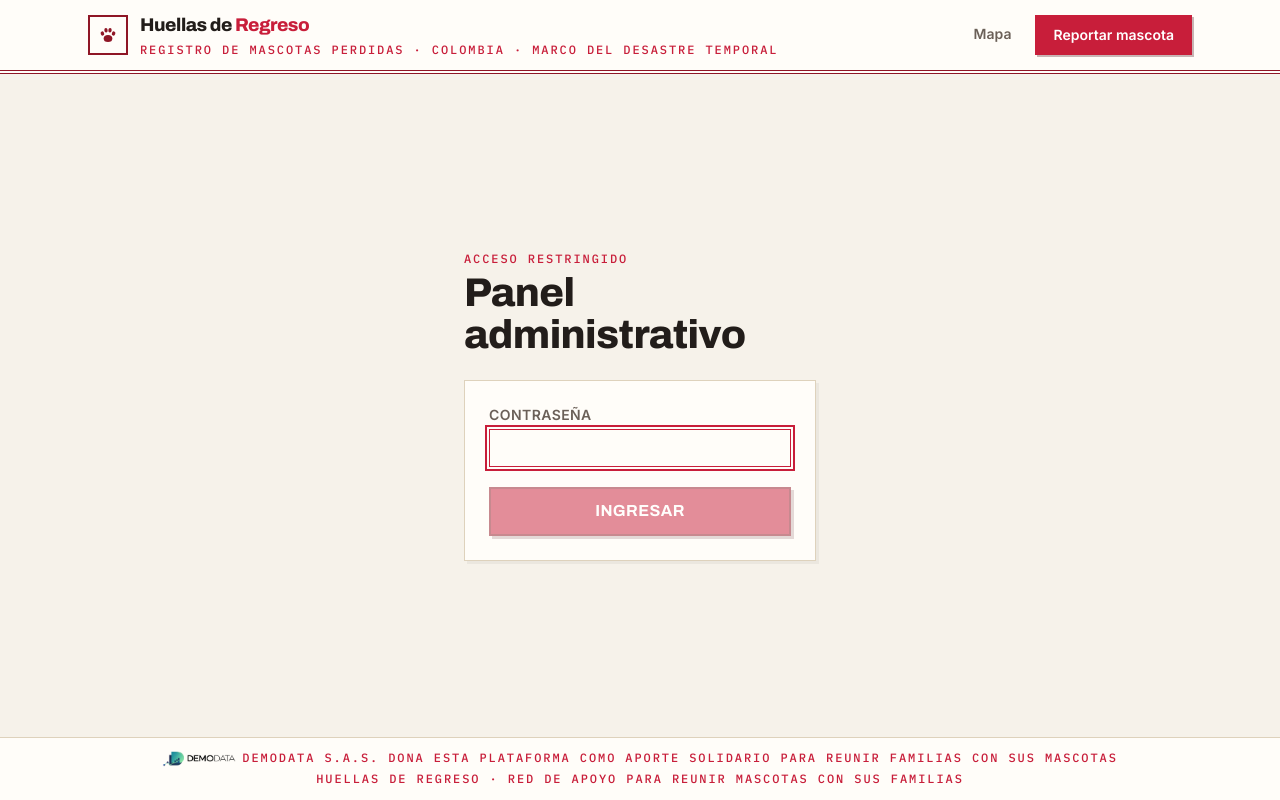
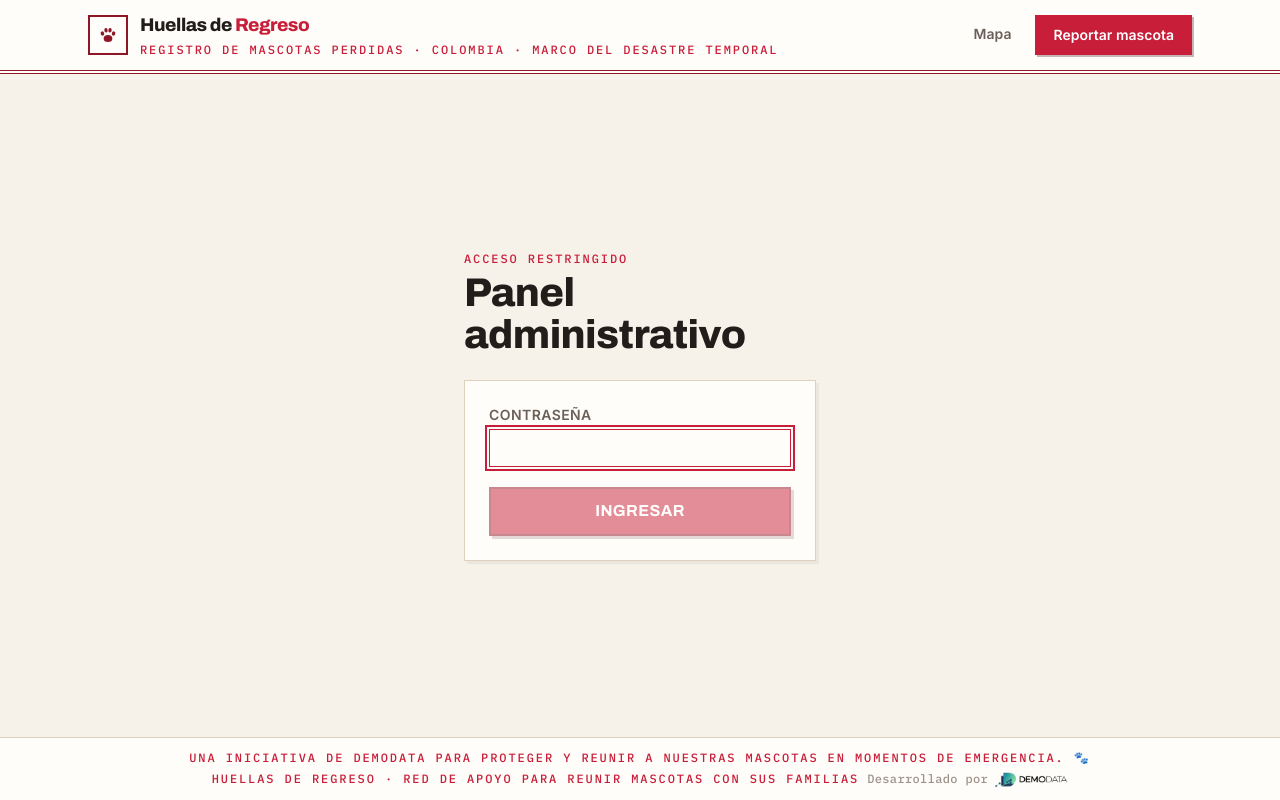
Before and after one commit to JRivera340/DogMatch, a React (Vite) app in the folder frontend/: page /admin in a window 1280 px wide. Built offline with nearby package versions, Linux system fonts and the light colour scheme; no server answers.

Commit message:
Filtro de ciudad en cascada segun departamento elegido; restaura texto original del footer

```diff
--- a/frontend/src/components/Layout.tsx
+++ b/frontend/src/components/Layout.tsx
@@ -50,16 +50,19 @@ export function Layout() {
       </main>
       <footer className="border-t border-line bg-paper-raised py-1.5 sm:py-3">
         <div className="mx-auto flex max-w-6xl flex-col items-center justify-center gap-1 px-4 text-center">
-          <div className="flex items-center justify-center gap-1.5">
-            <img src="/brand/demodata-logo.png" alt="DemoData" className="h-3.5 w-auto sm:h-4" />
-            <span className="u-eyebrow text-[8px] text-brand-700 sm:text-[9px]">
-              DemoData S.A.S. dona esta plataforma como aporte solidario para reunir familias con
-              sus mascotas
+          <span className="u-eyebrow text-[8px] text-brand-700 sm:text-[9px]">
+            Una iniciativa de DemoData para proteger y reunir a nuestras mascotas en momentos de
+            emergencia. 🐾
+          </span>
+          <div className="flex flex-col items-center justify-center gap-1 sm:flex-row sm:justify-between sm:gap-2">
+            <span className="u-eyebrow text-[8px] sm:text-[9px]">
+              Huellas de Regreso · Red de apoyo para reunir mascotas con sus familias
             </span>
+            <div className="flex items-center gap-1.5 text-ink-faint">
+              <span className="u-data text-[9px] sm:text-[10px]">Desarrollado por</span>
+              <img src="/brand/demodata-logo.png" alt="DemoData" className="h-3 w-auto sm:h-4" />
+            </div>
           </div>
-          <span className="u-eyebrow text-[8px] text-ink-faint sm:text-[9px]">
-            Huellas de Regreso · Red de apoyo para reunir mascotas con sus familias
-          </span>
         </div>
       </footer>
     </div>
--- a/frontend/src/pages/AdminDashboard.tsx
+++ b/frontend/src/pages/AdminDashboard.tsx
@@ -149,6 +149,18 @@ export function AdminDashboard() {
     setFiltroValidacion((actual) => (actual === valor ? null : valor));
   }
 
+  // Si hay un departamento elegido, el select de ciudad solo ofrece sus municipios.
+  const ciudadesDisponibles =
+    filtroDepartamento === 'Todos'
+      ? CIUDADES_AFECTADAS
+      : CIUDADES_AFECTADAS.filter((c) => c.departamento === filtroDepartamento);
+
+  function elegirDepartamento(valor: string) {
+    setFiltroDepartamento(valor);
+    // La ciudad elegida puede no pertenecer al nuevo departamento — se limpia.
+    setFiltroCiudad('Todas');
+  }
+
   const ciudadSeleccionada = CIUDADES_COLOMBIA.find((c) => c.nombre === filtroCiudad) ?? null;
   const ciudadesDelDepartamento =
     filtroDepartamento !== 'Todos'
@@ -279,7 +291,7 @@ export function AdminDashboard() {
           <span className="u-label ml-4 shrink-0">Departamento</span>
           <select
             value={filtroDepartamento}
-            onChange={(e) => setFiltroDepartamento(e.target.value)}
+            onChange={(e) => elegirDepartamento(e.target.value)}
             className="u-data shrink-0 border border-line-strong bg-paper-raised px-2 py-1.5 text-ink focus:border-brand-600 focus:outline-none"
           >
             <option value="Todos">Todos</option>
@@ -297,7 +309,7 @@ export function AdminDashboard() {
             className="u-data shrink-0 border border-line-strong bg-paper-raised px-2 py-1.5 text-ink focus:border-brand-600 focus:outline-none"
           >
             <option value="Todas">Todos</option>
-            {CIUDADES_AFECTADAS.map((ciudad) => (
+            {ciudadesDisponibles.map((ciudad) => (
               <option key={ciudad.nombre} value={ciudad.nombre}>
                 {ciudad.nombre}
               </option>
--- a/frontend/src/pages/Inicio.tsx
+++ b/frontend/src/pages/Inicio.tsx
@@ -105,6 +105,18 @@ export function Inicio() {
     () => Array.from(new Set(mascotas.map((m) => m.color))).sort((a, b) => a.localeCompare(b)),
     [mascotas],
   );
+
+  // Si hay un departamento elegido, el select de ciudad solo ofrece sus municipios.
+  const ciudadesDisponibles =
+    filtroDepartamento === 'Todos'
+      ? CIUDADES_AFECTADAS
+      : CIUDADES_AFECTADAS.filter((c) => c.departamento === filtroDepartamento);
+
+  function elegirDepartamento(valor: string) {
+    setFiltroDepartamento(valor);
+    // La ciudad elegida puede no pertenecer al nuevo departamento — se limpia.
+    setFiltroCiudad('Todas');
+  }
 
   const ciudadSeleccionada = CIUDADES_COLOMBIA.find((c) => c.nombre === filtroCiudad) ?? null;
   const ciudadesDelDepartamento =
@@ -301,7 +313,7 @@ export function Inicio() {
 
                 <select
                   value={filtroDepartamento}
-                  onChange={(e) => setFiltroDepartamento(e.target.value)}
+                  onChange={(e) => elegirDepartamento(e.target.value)}
                   className={selectClassApilado}
                 >
                   <option value="Todos">Departamento: todos</option>
@@ -318,7 +330,7 @@ export function Inicio() {
                   className={selectClassApilado}
                 >
                   <option value="Todas">Ciudad: todas</option>
-                  {CIUDADES_AFECTADAS.map((ciudad) => (
+                  {ciudadesDisponibles.map((ciudad) => (
                     <option key={ciudad.nombre} value={ciudad.nombre}>
                       {ciudad.nombre}
                     </option>
@@ -433,7 +445,7 @@ export function Inicio() {
 
             <select
               value={filtroDepartamento}
-              onChange={(e) => setFiltroDepartamento(e.target.value)}
+              onChange={(e) => elegirDepartamento(e.target.value)}
               className={selectClass}
             >
               <option value="Todos">Departamento: todos</option>
@@ -450,7 +462,7 @@ export function Inicio() {
               className={selectClass}
             >
               <option value="Todas">Ciudad: todas</option>
-              {CIUDADES_AFECTADAS.map((ciudad) => (
+              {ciudadesDisponibles.map((ciudad) => (
                 <option key={ciudad.nombre} value={ciudad.nombre}>
                   {ciudad.nombre}
                 </option>
```
